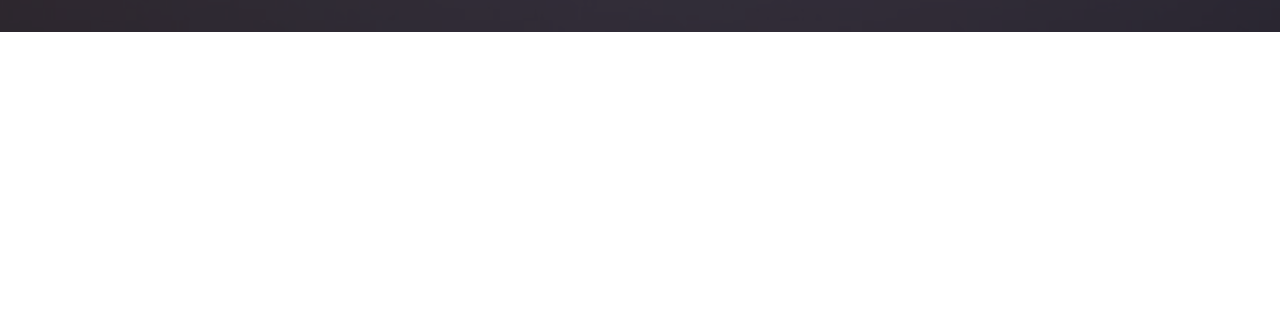
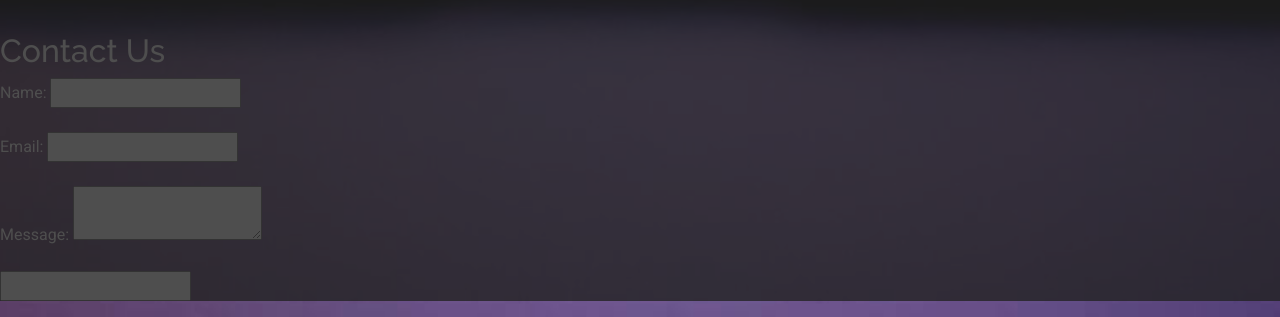
Before and after one commit to digituel/digituel-website-pub, a plain HTML site: page index.html in a window 1280 px wide. Shown: the part 1828-2145 px from the top of the page. Before the commit the page ends 1860 px from the top, so only its background shows below. Drawn offline with Linux system fonts and the light colour scheme.

Commit message:
add test form for lambda function

```diff
--- a/index.html
+++ b/index.html
@@ -255,6 +255,35 @@
   <!-- Main JS File -->
   <script src="assets/js/main.js"></script>
 
+<h2>Contact Us</h2>
+<form>
+  <label for="name">Name:</label>
+  <input name="name" type="text"/><br/><br/>
+  <label for="email">Email:</label>
+  <input name="email" type="email"/><br/><br/>
+  <label for="name">Message:</label>
+  <textarea name="message"></textarea><br/><br/>
+  <input type="submit2"/>
+  <div>
+    <p id="result-text"></p>
+  </div>
+</form>
+
+
 </body>
 
 </html>
+
+<script>
+const form2 = document.querySelector('form2')
+form2.addEventListener('submit2', event => {
+  // prevent the form submit from refreshing the page
+  event.preventDefault()
+
+  const { name, email, message } = event.target
+  console.log('Name: ', name.value)
+  console.log('email: ', email.value)
+  console.log('Message: ', message.value)
+
+})
+</script>
```
